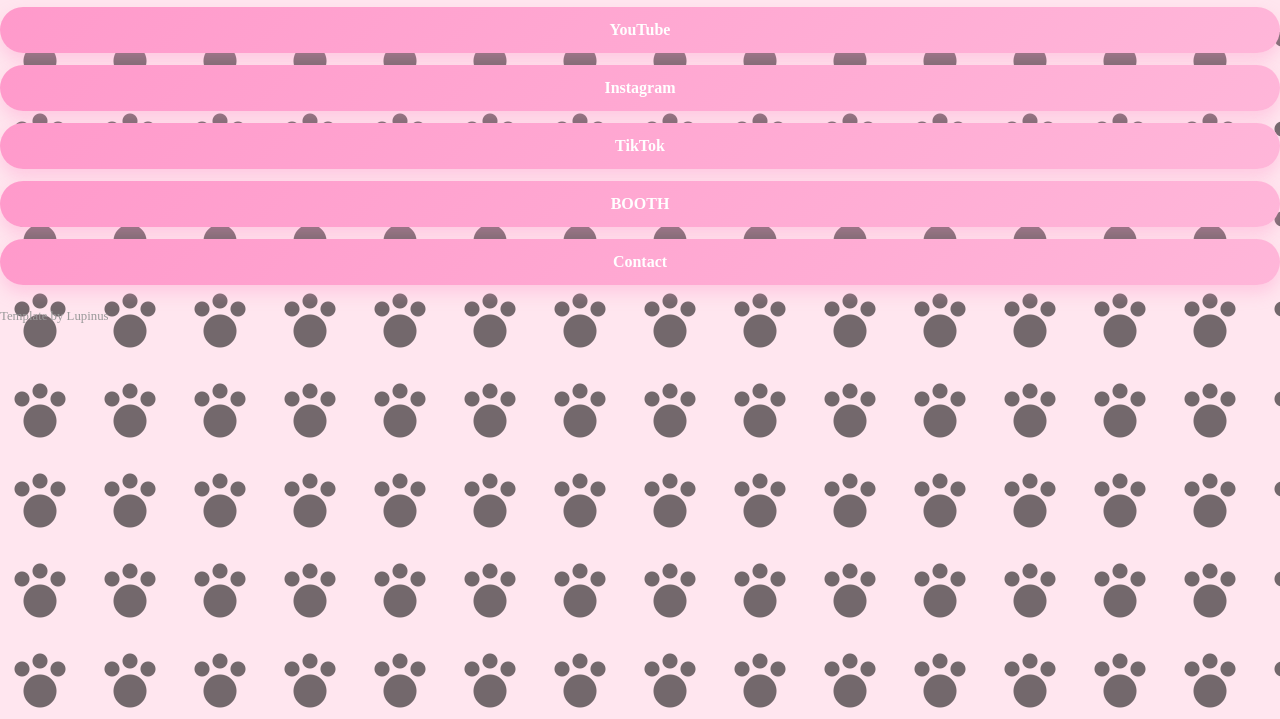
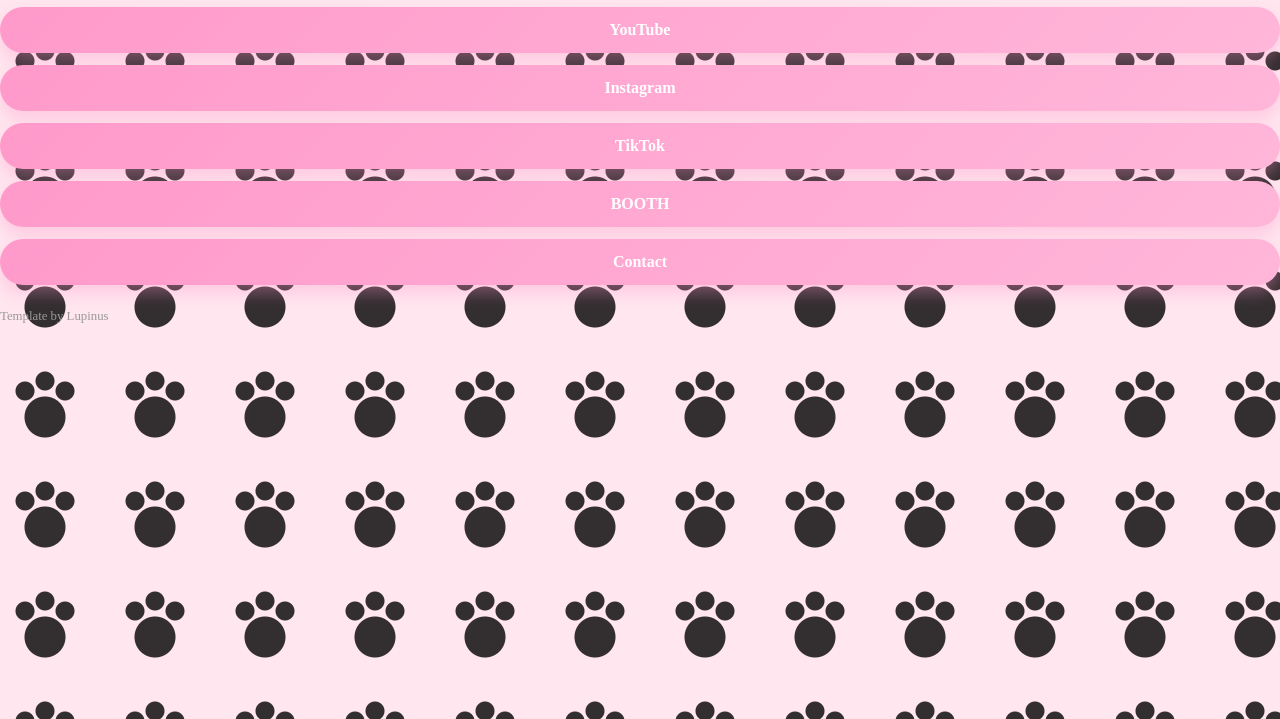
Before and after one commit to chika1147/night-cafe-vibe-link, a plain HTML site: page index.html in a window 1280 px wide. Shown: the part 81-800 px from the top of the page. Drawn offline with Linux system fonts and the light colour scheme.

Commit message:
Adjust background gradients and size in CSS

```diff
--- a/style-cute.css
+++ b/style-cute.css
@@ -4,24 +4,23 @@
   margin: 0;
   padding: 0;
 }
-
 body {
   background-color: #ffe6ef;
 
   background-image:
     /* 肉球の下（大きい） */
-    radial-gradient(circle at 40px 52px, rgba(0,0,0,0.55) 16px, transparent 17px),
+    radial-gradient(circle at 45px 58px, rgba(0,0,0,0.8) 20px, transparent 21px),
 
     /* 指（左） */
-    radial-gradient(circle at 22px 30px, rgba(0,0,0,0.55) 7px, transparent 8px),
+    radial-gradient(circle at 25px 32px, rgba(0,0,0,0.8) 9px, transparent 10px),
 
     /* 指（中央） */
-    radial-gradient(circle at 40px 22px, rgba(0,0,0,0.55) 7px, transparent 8px),
+    radial-gradient(circle at 45px 22px, rgba(0,0,0,0.8) 9px, transparent 10px),
 
     /* 指（右） */
-    radial-gradient(circle at 58px 30px, rgba(0,0,0,0.55) 7px, transparent 8px);
+    radial-gradient(circle at 65px 32px, rgba(0,0,0,0.8) 9px, transparent 10px);
 
-  background-size: 90px 90px;
+  background-size: 110px 110px;
 }
 
 
```
